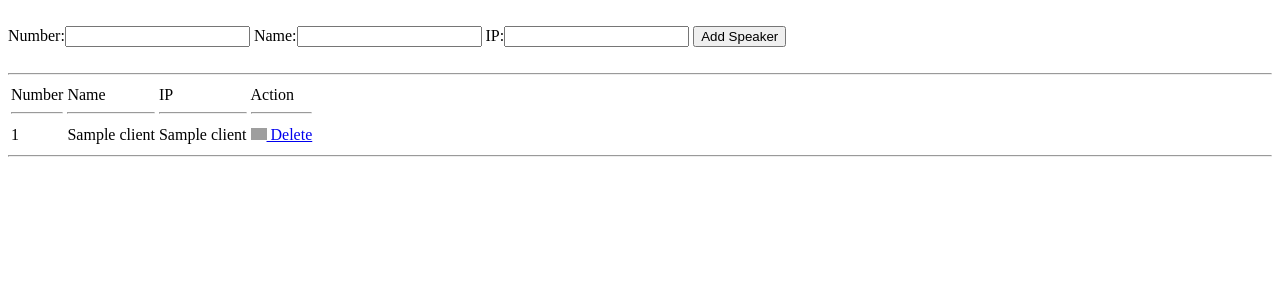
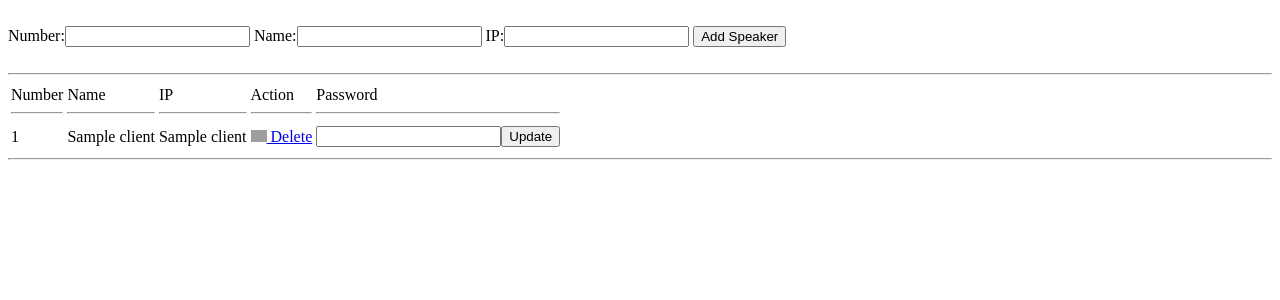
Before and after one commit to AriaCET/aria-server, a Flask app: template src/aria/templates/speakermanagelist.html in a window 1280 px wide. Shown: the top 300 px of the page. Run offline with Flask 2, Linux system fonts and the light colour scheme; the template is opened without the code that fills it: most values are stand-ins (such as "Sample title", 1, 10 or a date in 2020); grey boxes are pictures that could not be loaded.

Commit message:
Added the update Opassword routin

```diff
--- a/src/aria/templates/speakermanagelist.html
+++ b/src/aria/templates/speakermanagelist.html
@@ -10,7 +10,7 @@
 <hr/>
 <table id="speaker_list_table">
   <tr class="table_header">
-    <td>Number<hr/></td><td>Name<hr/></td><td>IP<hr/></td><td>Action<hr/></td>
+    <td>Number<hr/></td><td>Name<hr/></td><td>IP<hr/></td><td>Action<hr/></td><td>Password<hr/></td>
   </tr>
   {% for client in clients %}
   <tr>
@@ -18,7 +18,8 @@
     <td> {{client[1]}} </td>
     <td> {{client[2]}} </td>
     <td> <a href = '/removespeaker/{{ client[0] }}'><img width=16 src="{{ url_for('static', filename='delete.png') }}" />&nbsp;Delete</a></td>
-  </tr>
+    <td> <input type="password" id="speaker_pass_{{client[0]}}"/><input type="Button" value="Update" onclick=";"/></td>
+ </tr>
   {% endfor %}
 </table>
 <hr/>
```
